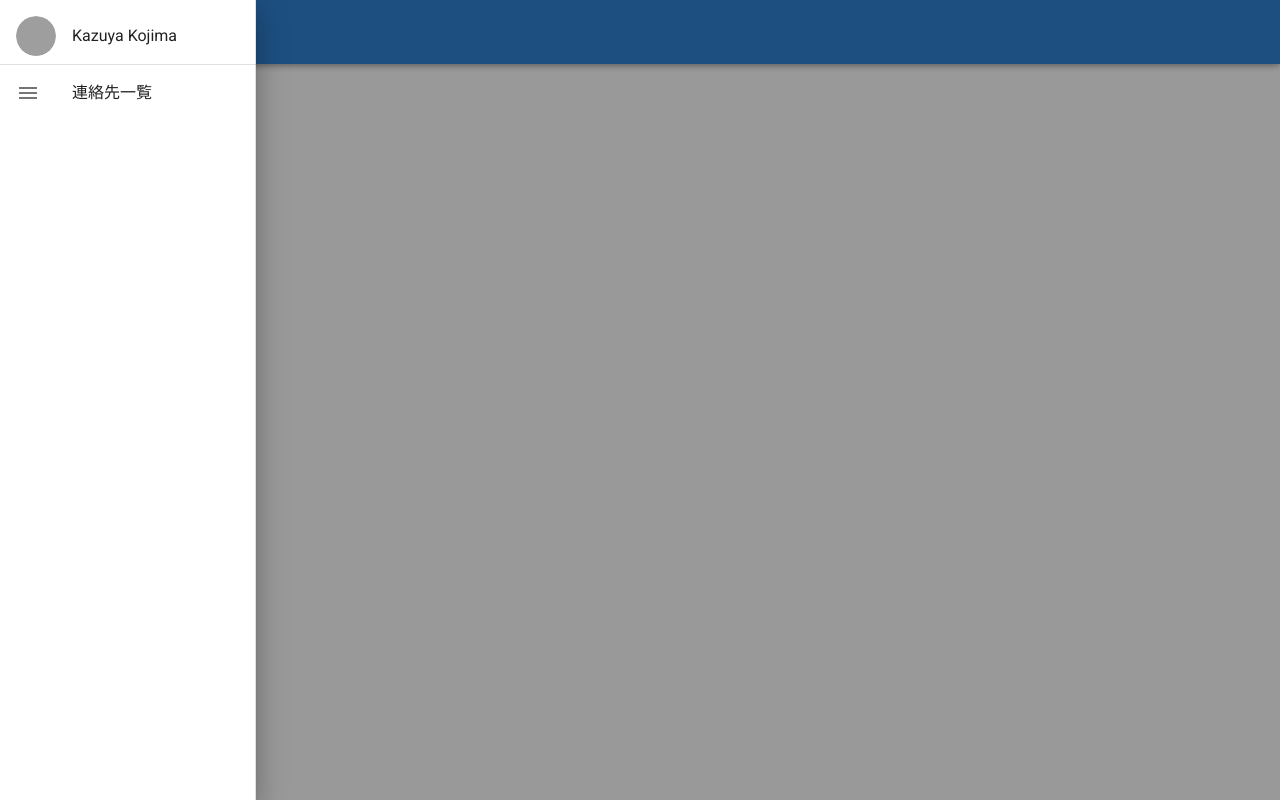
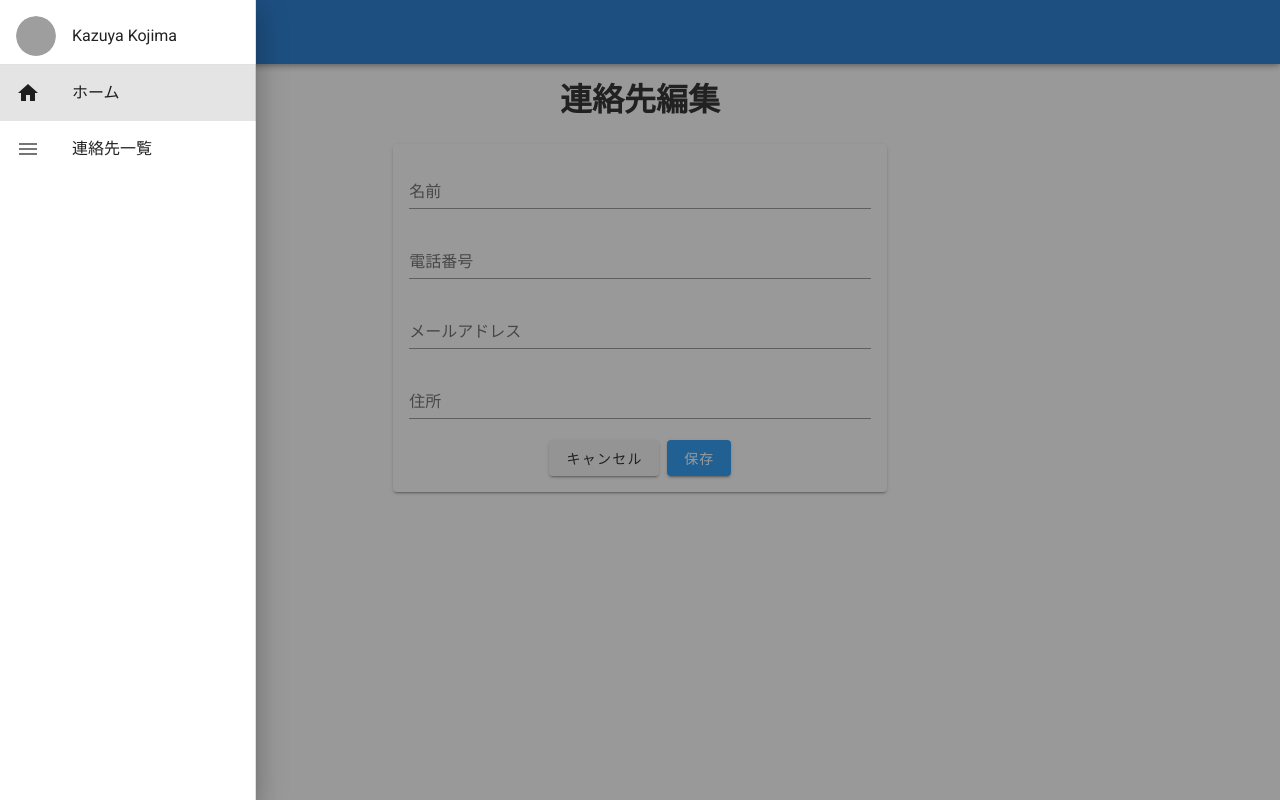
Before and after one commit to sanoyo/all-for-okan-vue, a Vue app: page /addresses/1/edit in a window 1280 px wide. Both pictures are taken after a click on the button 28 px from the left and 32 px from the top of the page. Built offline with nearby package versions, Linux system fonts and the light colour scheme; grey boxes are pictures that could not be loaded.

Commit message:
新規作成画面追加

```diff
--- a/src/components/SideNav.vue
+++ b/src/components/SideNav.vue
@@ -12,7 +12,7 @@
 
       <v-divider></v-divider>
 
-      <v-list-item v-for="(item, index) in items" :key="index">
+      <v-list-item v-for="(item, index) in items" :key="index" :to="item.link">
         <v-list-item-icon>
           <v-icon>{{ item.icon }}</v-icon>
         </v-list-item-icon>
@@ -29,6 +29,7 @@ export default {
   data () {
     return {
       items: [
+        { title: 'ホーム', icon: 'mdi-home', link: { name:'home' } },
         { title: '連絡先一覧', icon: 'mdi-menu' }
       ]
     }
--- a/src/router/index.js
+++ b/src/router/index.js
@@ -2,6 +2,7 @@ import Vue from 'vue'
 import VueRouter from 'vue-router'
 import Home from '../views/Home.vue'
 import Addresses from '../views/Addresses.vue'
+import AddressForm from '../views/AddressForm.vue'
 
 Vue.use(VueRouter)
 
@@ -15,6 +16,11 @@ const routes = [
     path: '/addresses',
     name: 'addresses',
     component: Addresses
+  },
+  {
+    path: '/addresses/:address_id?/edit',
+    name: 'address_edit',
+    component: AddressForm
   },
   {
     path: '/about',
--- /dev/null
+++ b/src/views/AddressForm.vue
@@ -0,0 +1,36 @@
+<template>
+  <v-container text-xs-center>
+    <v-layout row wrap justify-center>
+      <v-flex xs12 class="text-center">
+        <h1>連絡先編集</h1>
+      </v-flex>
+
+      <v-flex xs5 mt-5>
+        <v-card>
+          <v-card-text>
+            <v-form>
+               <v-text-field v-model="address.name" label="名前"></v-text-field>
+               <v-text-field v-model="address.tel" label="電話番号"></v-text-field>
+               <v-text-field v-model="address.email" label="メールアドレス"></v-text-field>
+               <v-text-field v-model="address.address" label="住所"></v-text-field>
+               <div class="text-center">
+                 <v-btn @click="$router.push({ name: 'addresses' })">キャンセル</v-btn>
+                 <v-btn color="info" class="ml-2">保存</v-btn>
+               </div>
+            </v-form>
+          </v-card-text>
+        </v-card>
+      </v-flex>
+    </v-layout>
+  </v-container>
+</template>
+
+<script>
+export default {
+  data () {
+    return {
+      address: {}
+    }
+  }
+}
+</script>
--- a/src/views/Addresses.vue
+++ b/src/views/Addresses.vue
@@ -5,7 +5,15 @@
         <h1>連絡先一覧</h1>
       </v-flex>
 
-      <v-flex xs12 mt-5 justify-center>
+      <v-flex xs12 mt-5 text-right>
+        <router-link :to="{ name: 'address_edit' }">
+          <v-btn color="info">
+            連絡先追加
+          </v-btn>
+        </router-link>
+      </v-flex>
+
+      <v-flex xs12 mt-3 justify-center>
         <v-data-table :headers='headers' :items='addresses'>
           <template v-slot:items="props">
             <td class="text-xs-left">{{ props.item.name }}</td>
```
